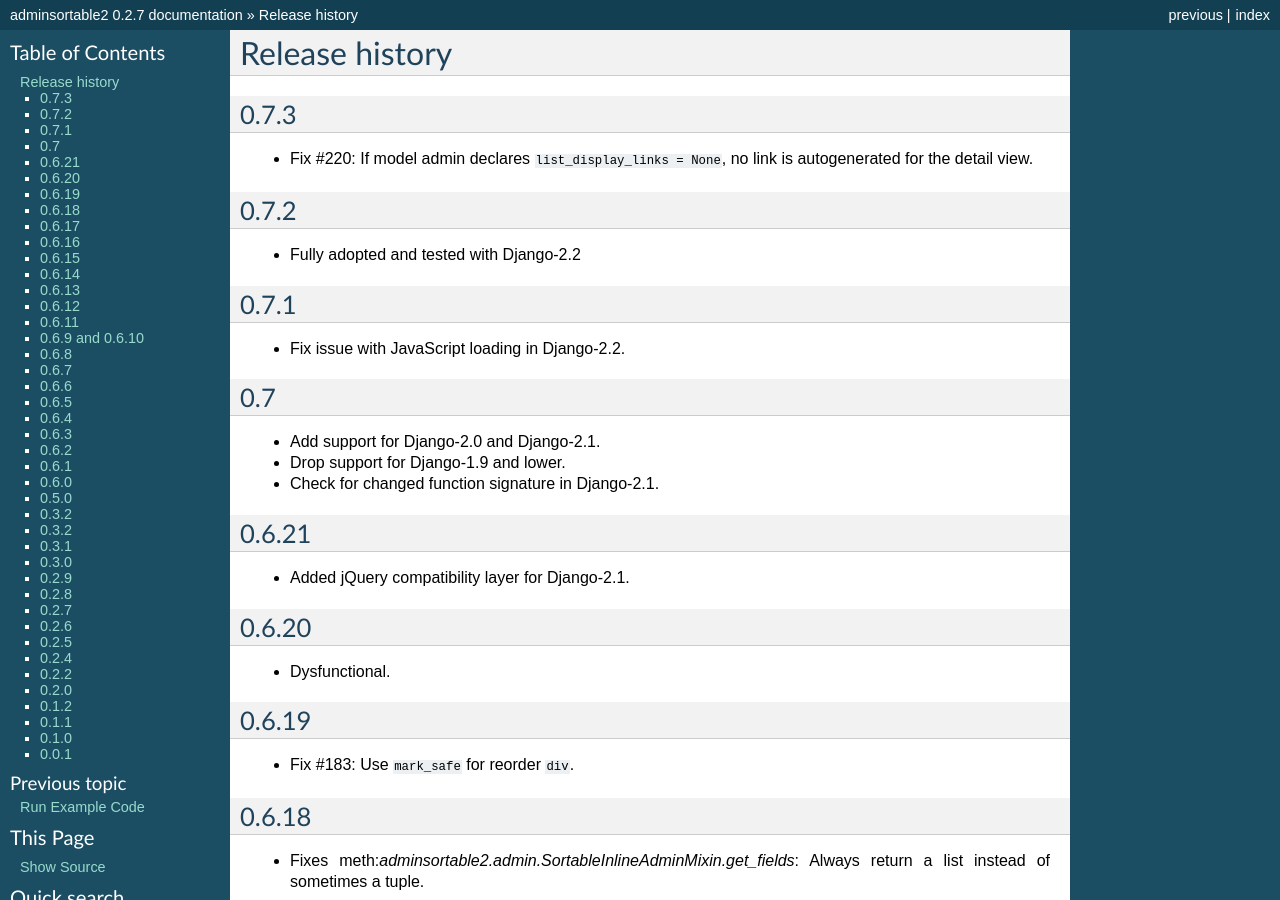
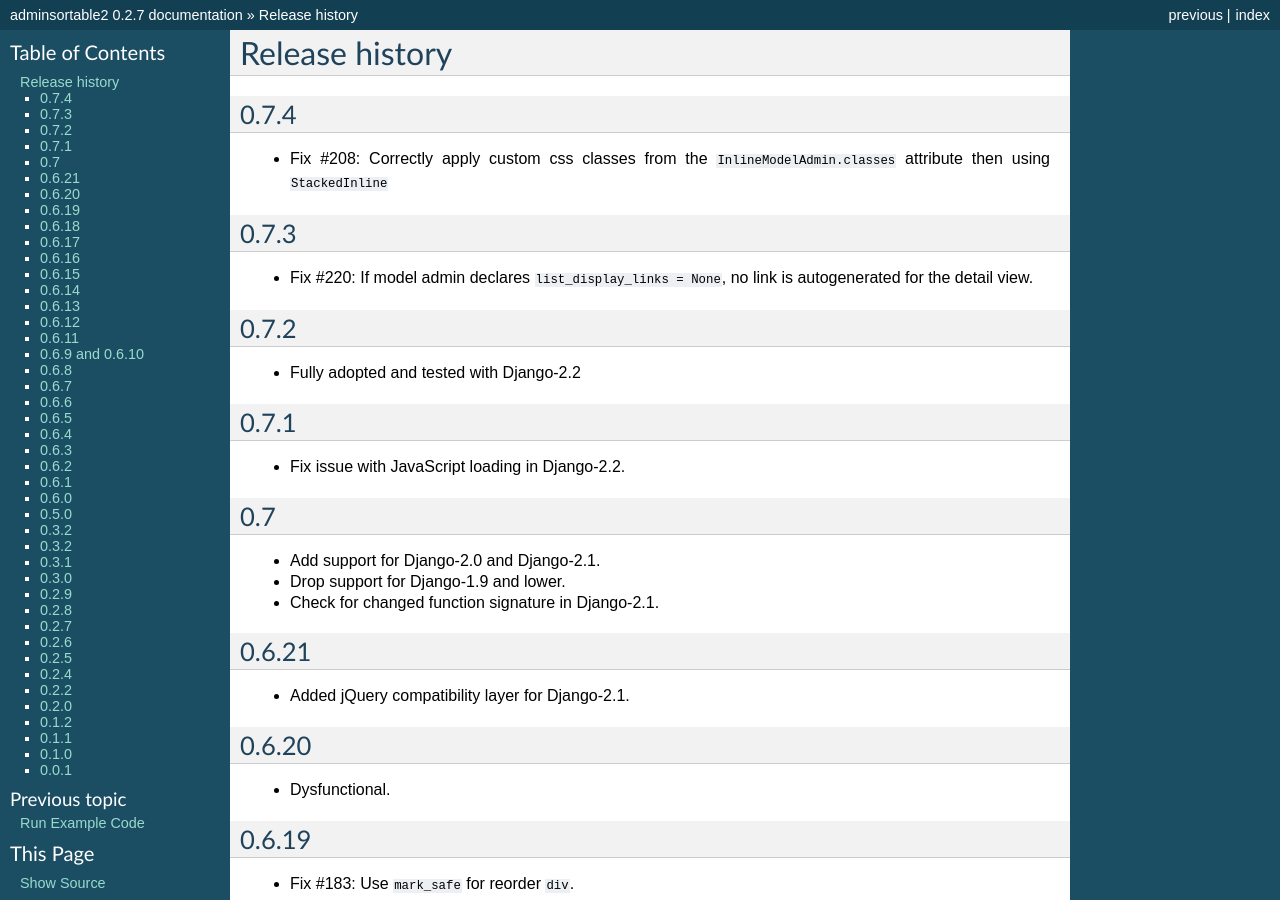
Before and after one commit to jrief/django-admin-sortable2, a Sphinx documentation site: the page built from docs/source/changelog.rst, in a window 1280 px wide and 900 px high. Built offline with Sphinx 7.4.7, drawn with Linux system fonts in a browser that asks for light colours.

Commit message:
Add changelog

```diff
--- a/docs/source/changelog.rst
+++ b/docs/source/changelog.rst
@@ -3,6 +3,10 @@
 ===============
 Release history
 ===============
+
+0.7.4
+-----
+* Fix #208: Correctly apply custom css classes from the ``InlineModelAdmin.classes`` attribute then using ``StackedInline``
 
 0.7.3
 -----
```
